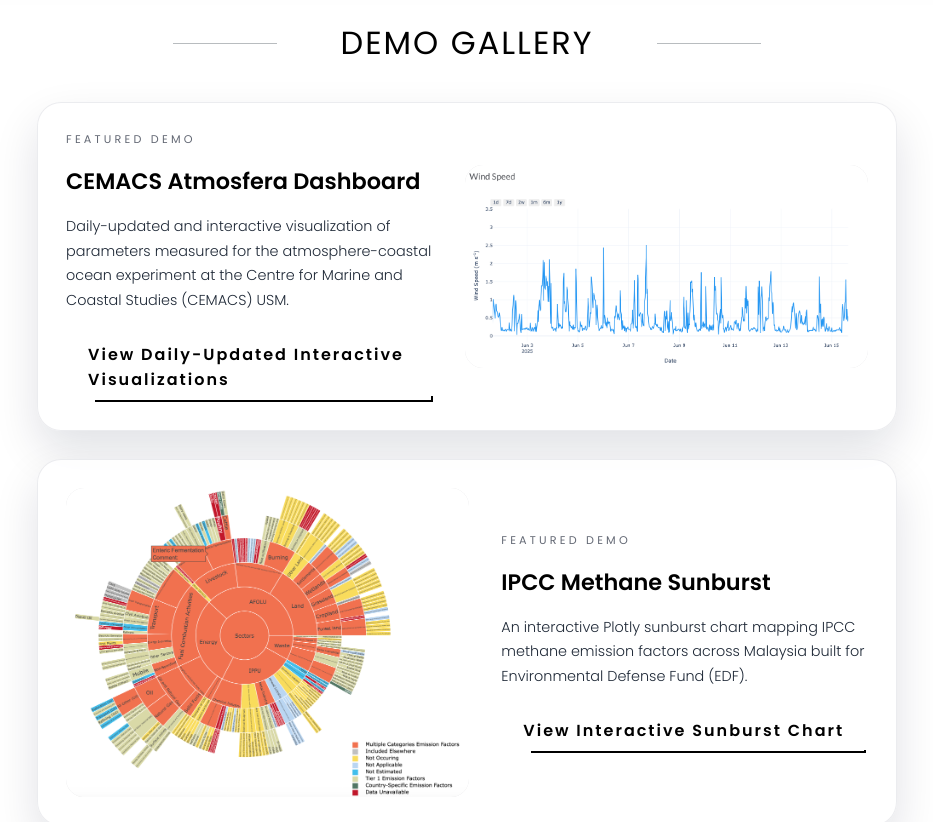
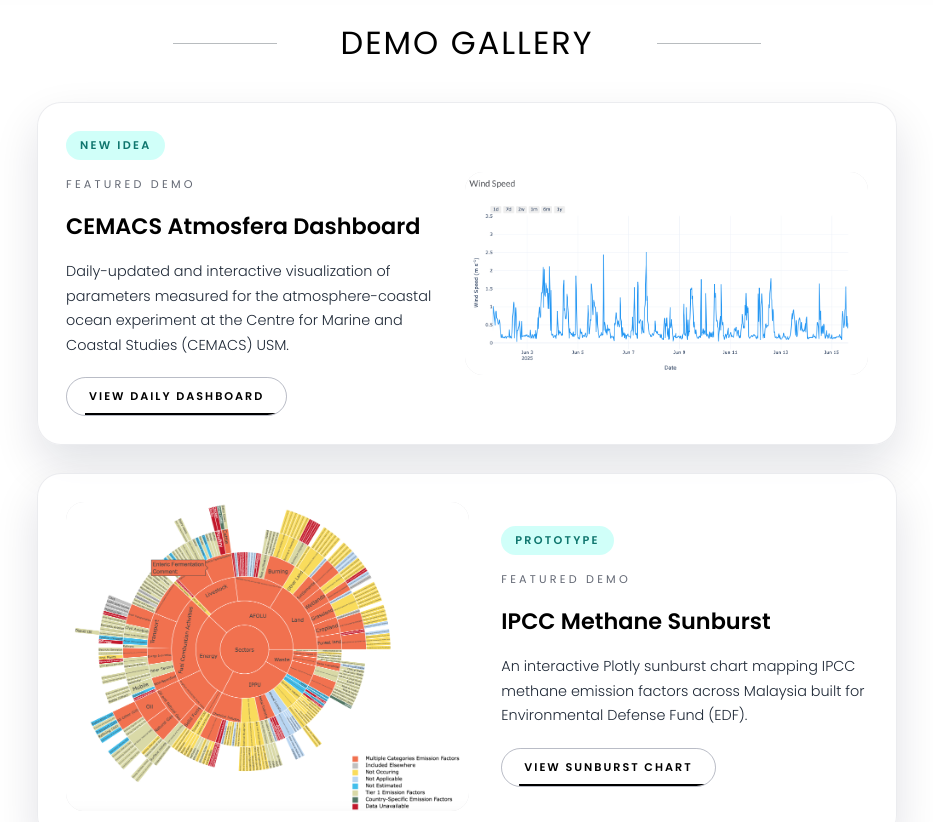
Before and after one commit to jolous/portfolio, a React (Vite) app: page / in a window 1280 px wide. Shown: the part 5500-6322 px from the top of the page, without its empty margins (173-1106 px from the left). Built offline with nearby package versions, Linux system fonts and the light colour scheme.

Commit message:
Refine demo gallery CTA text and underline

```diff
--- a/src/App.tsx
+++ b/src/App.tsx
@@ -77,9 +77,10 @@
 const demoGalleryItems = [
   {
     title: 'CEMACS Atmosfera Dashboard',
+    badge: 'New idea',
     description:
       'Daily-updated and interactive visualization of parameters measured for the atmosphere-coastal ocean experiment at the Centre for Marine and Coastal Studies (CEMACS) USM.',
-    ctaLabel: 'View Daily-Updated Interactive Visualizations',
+    ctaLabel: 'View daily dashboard',
     ctaHref: 'https://atmosfera.usm.my/visualization.html',
     mediaType: 'image',
     mediaSrc: '/images/demo/atmosfera.png',
@@ -87,9 +88,10 @@
   },
   {
     title: 'IPCC Methane Sunburst',
+    badge: 'Prototype',
     description:
       'An interactive Plotly sunburst chart mapping IPCC methane emission factors across Malaysia built for Environmental Defense Fund (EDF).',
-    ctaLabel: 'View Interactive Sunburst Chart',
+    ctaLabel: 'View sunburst chart',
     ctaHref: '/demo/sunburst_plot.html',
     mediaType: 'image',
     mediaSrc: '/images/demo/sunburst.png',
@@ -97,8 +99,9 @@
   },
   {
     title: 'Oil Palm Detection Demo',
+    badge: 'Showcase',
     description: 'Oil palm tree detection showcase using YOLOv5 on recorded drone video.',
-    ctaLabel: 'Watch Detection Demo',
+    ctaLabel: 'Watch detection demo',
     ctaHref: '/images/demo/oilpalm_detection.mp4',
     mediaType: 'video',
     mediaSrc: '/images/demo/oilpalm_detection.mp4',
@@ -969,6 +972,7 @@
                   className={`demo-card${index % 2 === 1 ? ' demo-card--reversed' : ''}`}
                 >
                   <div className="demo-card__content">
+                    <span className="demo-card__badge">{item.badge}</span>
                     <span className="demo-card__eyebrow">Featured demo</span>
                     <h3>{item.title}</h3>
                     <p>{item.description}</p>
--- a/src/styles/style.css
+++ b/src/styles/style.css
@@ -1405,6 +1405,18 @@
 	gap: 16px;
 }
 
+.demo-card__badge {
+	align-self: flex-start;
+	padding: 6px 14px;
+	border-radius: 999px;
+	background: rgba(20, 255, 226, 0.2);
+	color: #0f766e;
+	font-size: 0.7rem;
+	font-weight: 600;
+	letter-spacing: 0.14rem;
+	text-transform: uppercase;
+}
+
 .demo-card__eyebrow {
 	text-transform: uppercase;
 	letter-spacing: 0.2rem;
@@ -1433,6 +1445,26 @@
 .demo-card__link {
 	align-self: flex-start;
 	margin-top: 4px;
+	display: inline-flex;
+	align-items: center;
+	gap: 6px;
+	width: fit-content;
+	padding: 6px 14px;
+	border-radius: 999px;
+	border: 1px solid rgba(5, 16, 52, 0.28);
+	text-transform: uppercase;
+	letter-spacing: 0.12em;
+	font-size: 0.7rem;
+	text-decoration: none;
+	text-underline-position: unset;
+	color: #051034;
+}
+
+.demo-card__link:hover,
+.demo-card__link:focus-visible {
+	color: #0f766e;
+	border-color: rgba(15, 118, 110, 0.6);
+	box-shadow: 0 0 0 3px rgba(15, 118, 110, 0.18);
 }
 
 .demo-card__media {
```
